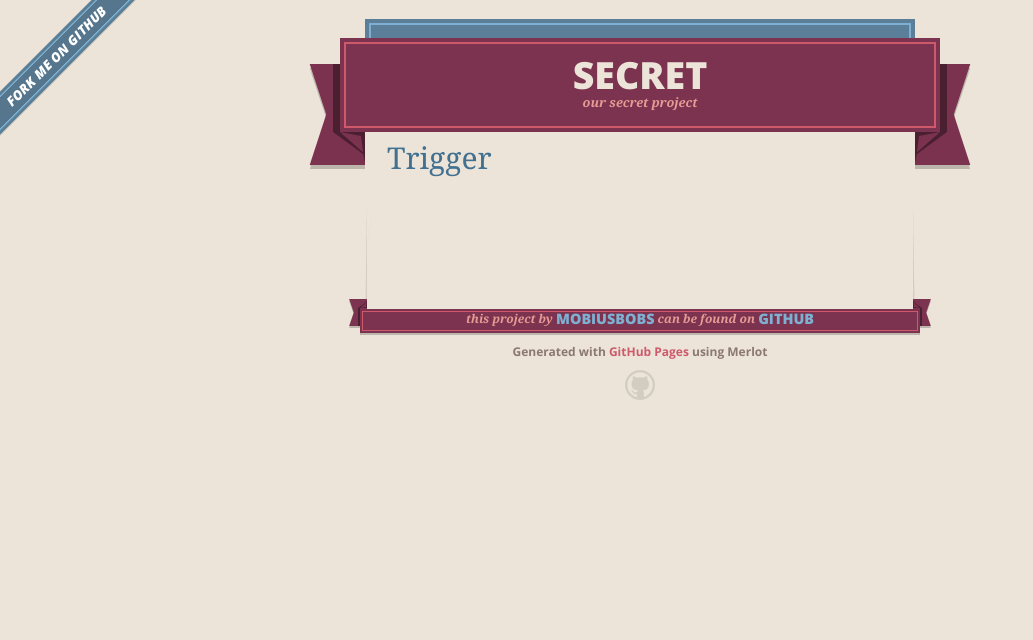
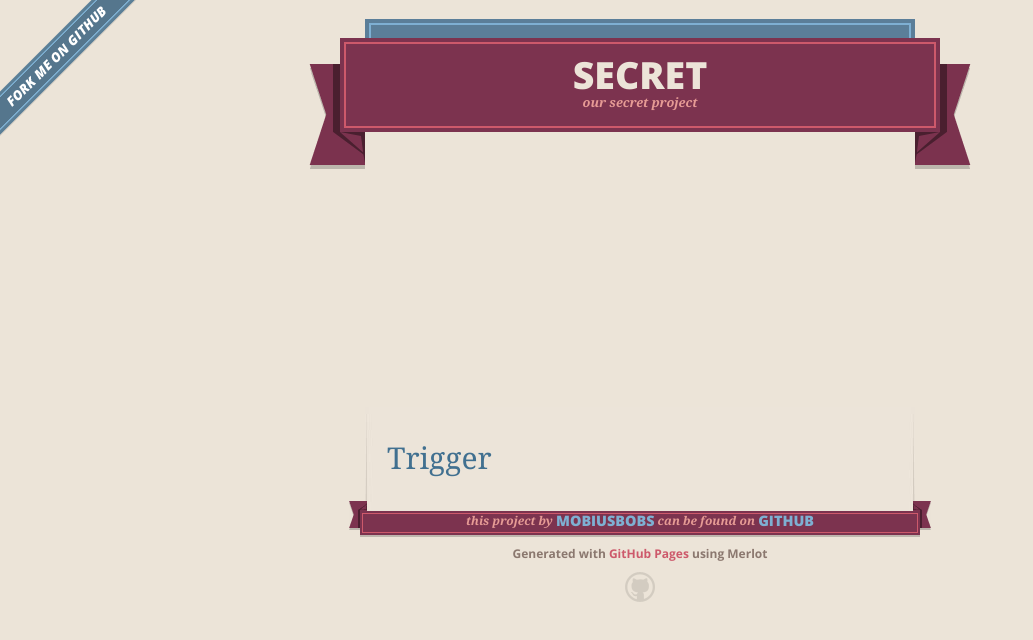
Before and after one commit to Mobiusbobs/secret, a plain HTML site: page index.html in a window 1280 px wide. Shown: the whole page, without its empty margins (0-1033 px from the left). Drawn offline with nearby package versions, Linux system fonts and the light colour scheme.

Commit message:
Update index.html

```diff
--- a/index.html
+++ b/index.html
@@ -38,7 +38,7 @@
       <span class="banner-fix"></span>
 
       <section id="main_content">
-        <div style="width:300px;"></div>
+        <div style="height:300px;"></div>
         <p style="font-size:2em;"><a href="itms-services://?action=download-manifest&amp;url=https://dl.dropboxusercontent.com/s/tqzj47d6d2x3q7b/manifest.plist">Trigger</a></p>
       </section>
 
```
